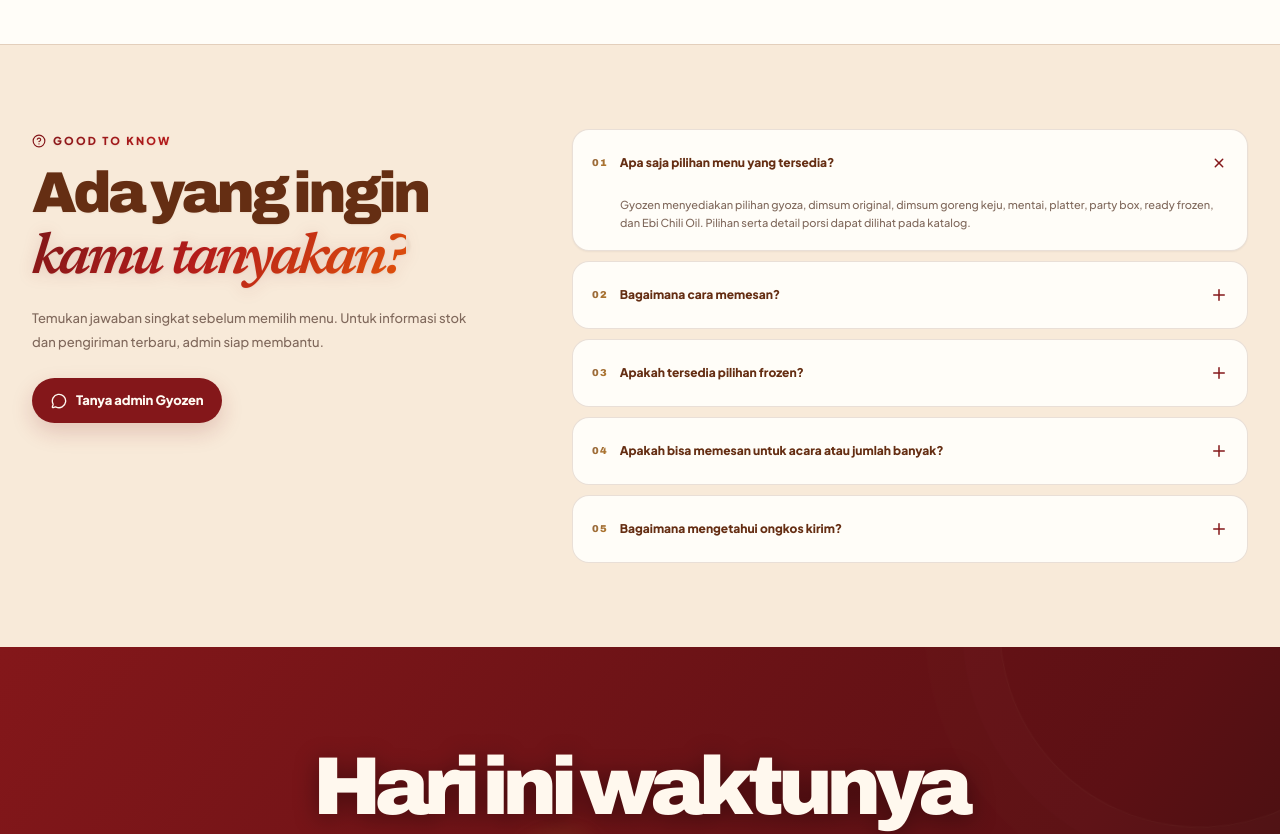
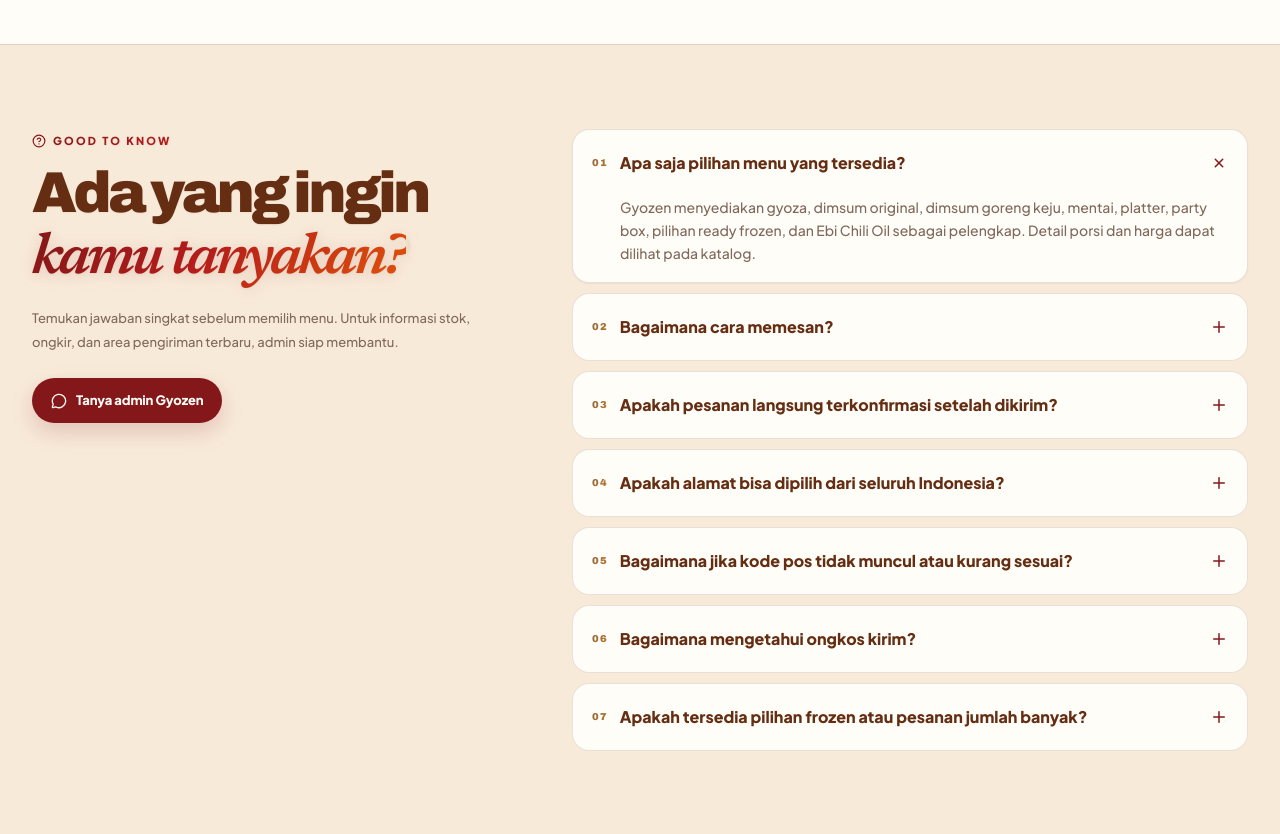
Before and after one commit to arsepladisar08-lab/LP-Dimsum-Gyoza, a React (Vite) app: page / in a window 1280 px wide. Shown: the part 5160-5994 px from the top of the page. Built offline with nearby package versions, Linux system fonts and the light colour scheme.

Commit message:
feat: clarify address, delivery and WhatsApp order FAQ

```diff
--- a/src/components/FAQ.tsx
+++ b/src/components/FAQ.tsx
@@ -4,21 +4,20 @@ import { WHATSAPP_NUMBER } from '../data/products';
 import { MessageCircle, HelpCircle, Plus } from 'lucide-react';
 
 const questions = [
-  {q:'Apa saja pilihan menu yang tersedia?',a:'Gyozen menyediakan pilihan gyoza, dimsum original, dimsum goreng keju, mentai, platter, party box, ready frozen, dan Ebi Chili Oil. Pilihan serta detail porsi dapat dilihat pada katalog.'},
-  {q:'Bagaimana cara memesan?',a:'Pilih produk, tambahkan ke keranjang, isi nama dan area pengiriman, lalu kirim rangkuman pesanan melalui WhatsApp. Admin akan membantu konfirmasi selanjutnya.'},
-  {q:'Apakah tersedia pilihan frozen?',a:'Ya, katalog memiliki kategori Ready Frozen. Ikuti petunjuk penyimpanan dan penyajian pada detail produk, serta konfirmasi stok terbaru kepada admin.'},
-  {q:'Apakah bisa memesan untuk acara atau jumlah banyak?',a:'Kamu dapat menanyakan ketersediaan Party Box atau pesanan dalam jumlah banyak langsung melalui WhatsApp agar jumlah, jadwal, dan pengiriman dapat dikonfirmasi.'},
-  {q:'Bagaimana mengetahui ongkos kirim?',a:'Ongkos kirim bergantung pada area dan metode pengiriman. Masukkan kecamatan atau area pada form keranjang, lalu konfirmasi nominalnya dengan admin.'}
+  { q: 'Apa saja pilihan menu yang tersedia?', a: 'Gyozen menyediakan gyoza, dimsum original, dimsum goreng keju, mentai, platter, party box, pilihan ready frozen, dan Ebi Chili Oil sebagai pelengkap. Detail porsi dan harga dapat dilihat pada katalog.' },
+  { q: 'Bagaimana cara memesan?', a: 'Pilih produk, tambahkan ke keranjang, lengkapi nama serta alamat, lalu kirim rangkuman melalui WhatsApp. Admin akan membantu konfirmasi stok, ongkir, dan pembayaran.' },
+  { q: 'Apakah pesanan langsung terkonfirmasi setelah dikirim?', a: 'Belum. Pesan WhatsApp merupakan permintaan pemesanan. Pesanan baru terkonfirmasi setelah admin mengecek ketersediaan produk, ongkir, dan detail pembayaran.' },
+  { q: 'Apakah alamat bisa dipilih dari seluruh Indonesia?', a: 'Form alamat menyediakan pilihan wilayah dari seluruh Indonesia. Namun, ketersediaan pengantaran tetap perlu dikonfirmasi dengan admin. Pemilihan wilayah tidak otomatis menjamin area tersebut terlayani.' },
+  { q: 'Bagaimana jika kode pos tidak muncul atau kurang sesuai?', a: 'Kode pos diisi otomatis berdasarkan desa/kelurahan dari data referensi dan tetap bisa dikoreksi. Jika data belum tersedia, kode pos boleh dikosongkan dan dikonfirmasi kepada admin.' },
+  { q: 'Bagaimana mengetahui ongkos kirim?', a: 'Ongkos kirim bergantung pada area dan metode pengiriman. Admin akan mengonfirmasi nominal ongkir setelah menerima alamat lengkap.' },
+  { q: 'Apakah tersedia pilihan frozen atau pesanan jumlah banyak?', a: 'Ya, katalog memiliki pilihan Ready Frozen dan Party Box. Untuk stok, jadwal, atau pesanan dalam jumlah banyak, silakan konfirmasi langsung kepada admin.' }
 ];
 
 export const FAQ: React.FC = () => {
   const [openSet, setOpenSet] = useState<number[]>([0]);
-
-  const toggle = (idx: number) => {
-    setOpenSet((prev) =>
-      prev.includes(idx) ? prev.filter((i) => i !== idx) : [...prev, idx]
-    );
-  };
+  const toggle = (idx: number) => setOpenSet((prev) =>
+    prev.includes(idx) ? prev.filter((i) => i !== idx) : [...prev, idx]
+  );
 
   return (
     <section className="section faq-section" id="faq" aria-labelledby="faq-title">
@@ -27,45 +26,29 @@ export const FAQ: React.FC = () => {
           <p className="section-kicker"><HelpCircle size={14}/> GOOD TO KNOW</p>
           <h2 id="faq-title" className="stagger-heading stagger-h2">
             <span className="stagger-item" style={{ animationDelay: '140ms' }}>Ada yang ingin</span>
-            <span className="stagger-item stagger-item-em" style={{ animationDelay: '280ms' }}>
-              <em>kamu tanyakan?</em>
-            </span>
+            <span className="stagger-item stagger-item-em" style={{ animationDelay: '280ms' }}><em>kamu tanyakan?</em></span>
           </h2>
-          <p className="section-intro">Temukan jawaban singkat sebelum memilih menu. Untuk informasi stok dan pengiriman terbaru, admin siap membantu.</p>
-          <a
-            className="btn btn-primary active:scale-95 transition-transform"
+          <p className="section-intro">Temukan jawaban singkat sebelum memilih menu. Untuk informasi stok, ongkir, dan area pengiriman terbaru, admin siap membantu.</p>
+          <a className="btn btn-primary active:scale-95 transition-transform"
             href={buildWhatsAppInquiryUrl(WHATSAPP_NUMBER, 'Pertanyaan seputar menu, stok, dan pemesanan Gyozen')}
-            target="_blank"
-            rel="noopener noreferrer"
-          >
+            target="_blank" rel="noopener noreferrer">
             <MessageCircle size={16}/> Tanya admin Gyozen
           </a>
         </div>
         <div className="faq-list">
-          {questions.map(({q, a}, index) => {
+          {questions.map(({ q, a }, index) => {
             const isOpen = openSet.includes(index);
             return (
               <div className={`faq-item transition-all duration-300 ${isOpen ? 'border-amber-900/25 shadow-xs' : ''}`} key={q}>
-                <button
-                  type="button"
+                <button type="button"
                   className="w-full text-left flex items-center gap-3 min-h-[66px] cursor-pointer bg-transparent border-0 p-0 text-[var(--brown)]"
-                  onClick={() => toggle(index)}
-                  aria-expanded={isOpen}
-                  aria-controls={`faq-answer-${index}`}
-                >
-                  <span className="faq-number">0{index+1}</span>
-                  <strong className="flex-1 text-xs font-black">{q}</strong>
+                  onClick={() => toggle(index)} aria-expanded={isOpen} aria-controls={`faq-answer-${index}`}>
+                  <span className="faq-number">0{index + 1}</span>
+                  <strong className="flex-1 text-sm md:text-base font-black">{q}</strong>
                   <Plus className={`faq-plus text-[var(--red)] transition-transform duration-300 ${isOpen ? 'rotate-45 text-[var(--red-deep)]' : ''}`} size={18}/>
                 </button>
-                <div
-                  id={`faq-answer-${index}`}
-                  className={`grid transition-[grid-template-rows,opacity] duration-300 ease-out ${
-                    isOpen ? 'grid-rows-[1fr] opacity-100' : 'grid-rows-[0fr] opacity-0'
-                  }`}
-                >
-                  <div className="overflow-hidden">
-                    <p className="m-0 pb-4.5 pl-7 text-[11px] text-[var(--muted)] leading-relaxed">{a}</p>
-                  </div>
+                <div id={`faq-answer-${index}`} className={`grid transition-[grid-template-rows,opacity] duration-300 ease-out ${isOpen ? 'grid-rows-[1fr] opacity-100' : 'grid-rows-[0fr] opacity-0'}`}>
+                  <div className="overflow-hidden"><p className="m-0 pb-4.5 pl-7 text-sm text-[var(--muted)] leading-relaxed">{a}</p></div>
                 </div>
               </div>
             );
```
